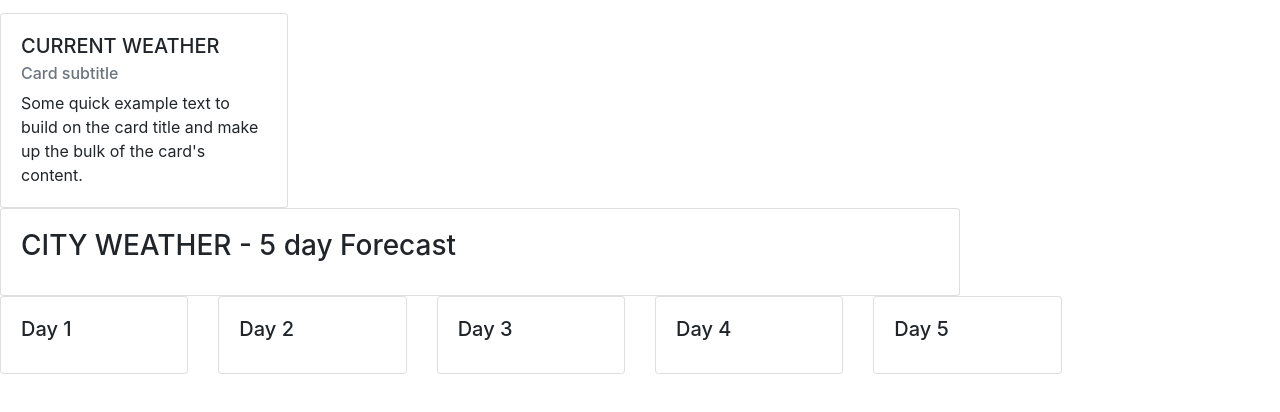
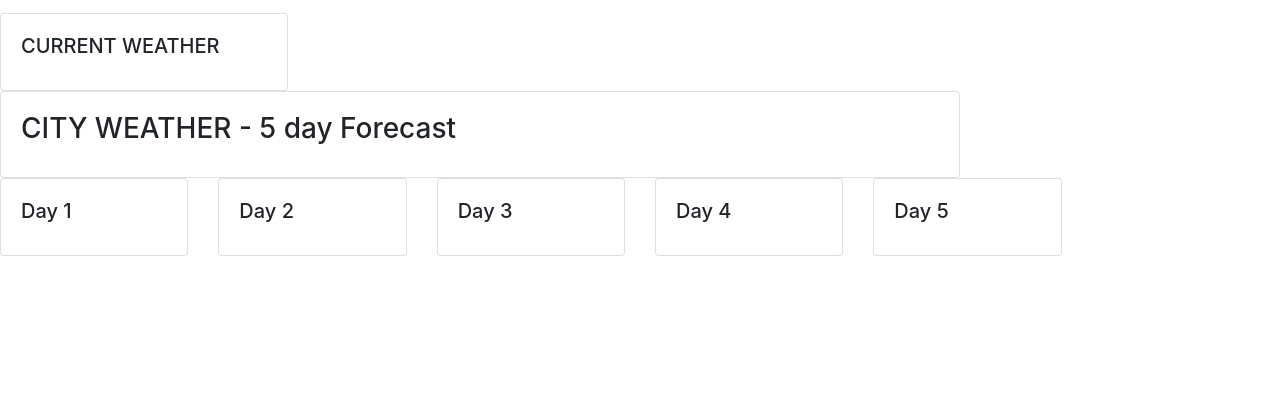
Before and after one commit to Jaspertena/WeatherDashboard, a plain HTML site: page index.html in a window 1280 px wide. Shown: the part 342-754 px from the top of the page. Drawn offline with nearby package versions, Linux system fonts and the light colour scheme; files whose address does not match are found by name.

Commit message:
update JS and formatting

```diff
--- a/index.html
+++ b/index.html
@@ -26,8 +26,7 @@
     <div class="card" style="width: 18rem;">
         <div class="card-body">
           <h5 class="card-title">CURRENT WEATHER</h5>
-          <h6 class="card-subtitle mb-2 text-muted">Card subtitle</h6>
-          <p class="card-text">Some quick example text to build on the card title and make up the bulk of the card's content.</p>
+          <!-- <h6 class="card-subtitle mb-2 text-muted">Card subtitle</h6> -->
         </div>
       </div>
 
```
Also changed, not shown: Assets/WeatherDashboard.png (added), Assets/script.js (renamed from script.js), 2 other files.
